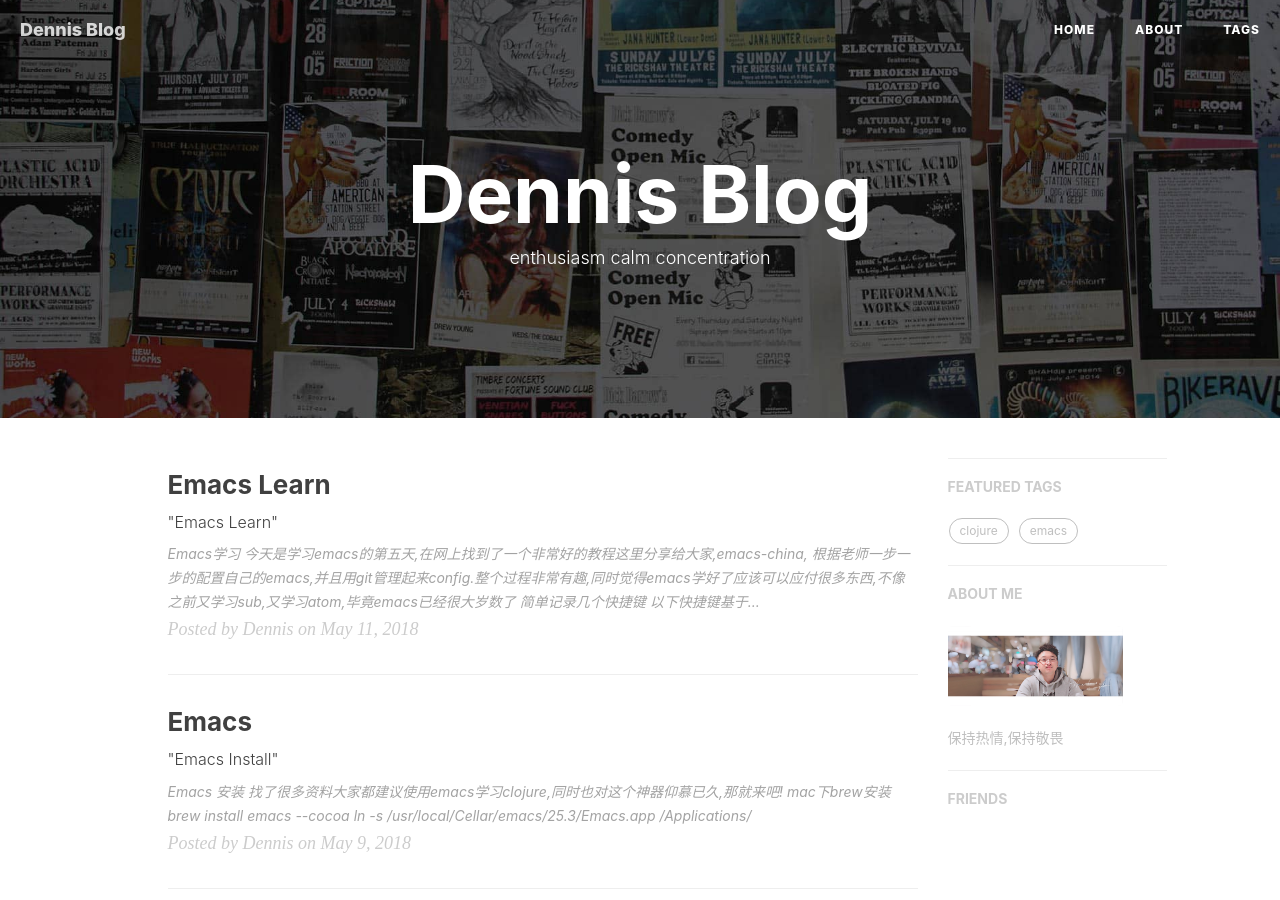
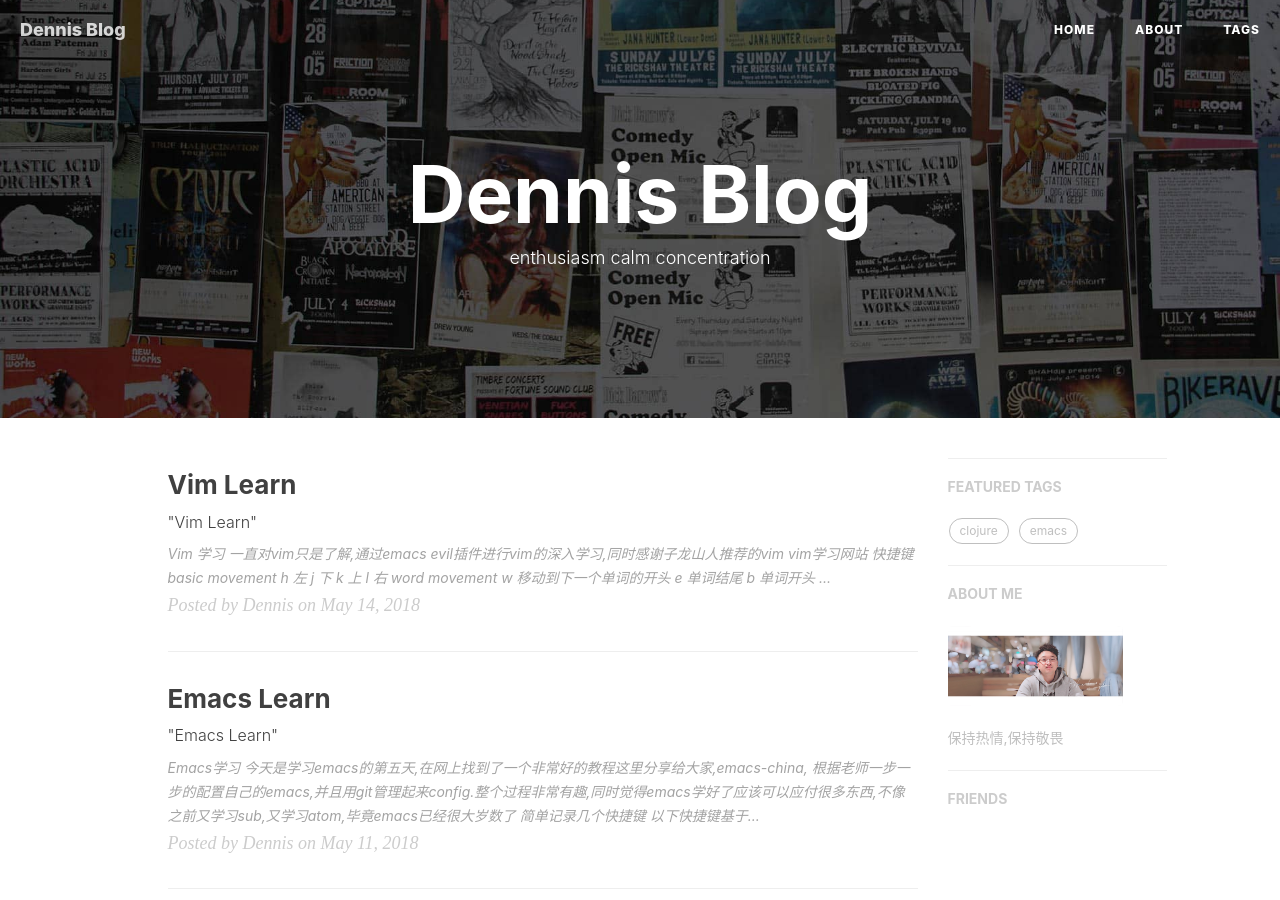
Before and after one commit to dennissky/dennissky.github.io, a Jekyll site: the page built from index.html, in a window 1280 px wide and 900 px high. Built offline with Jekyll 4.4.1, drawn with Linux system fonts in a browser that asks for light colours; nearby versions of some CDN libraries; the list of posts is cut into pages by our own code; comment, search, counter and statistics services are not loaded.

Commit message:
vim 学习

```diff
--- a/_posts/2018-05-11-emacs-study.markdown
+++ b/_posts/2018-05-11-emacs-study.markdown
@@ -50,6 +50,5 @@ tags:
 
 
 
-
 [1]:http://book.emacs-china.org/
 [2]:https://github.com/dennissky/emacs.git
--- /dev/null
+++ b/_posts/2018-05-14-vim-study.markdown
@@ -0,0 +1,95 @@
+---
+layout:     post
+title:      "Vim Learn"
+subtitle:   " \"Vim Learn\""
+date:       2018-05-14 10:37:00
+author:     "Dennis"
+header-img: "img/post-bg-2015.jpg"
+catalog: true
+tags:
+    - vim
+---
+
+## Vim 学习
+
+一直对vim只是了解,通过emacs evil插件进行vim的深入学习,同时感谢子龙山人推荐的vim [vim学习网站][1]
+
+
+### 快捷键
+
+- basic movement
+
+        h 左
+        j 下
+        k 上
+        l 右
+
+- word movement
+
+        w 移动到下一个单词的开头
+        e 单词结尾
+        b 单词开头
+
+- number powered movement
+
+        3w 移动3个数量
+
+- insert text repeatedly
+
+        3igo 会写入3个go
+
+- find a character
+
+        fw  查找f出现位置
+        3fw 查找f出现的第三次位置
+
+- go to matching parentheses
+
+        (a sample) % 匹配
+
+- go to start/end of line
+
+        0 行首
+        $ 行尾
+
+- find word under cursor
+
+        * 查找下一个
+        # 查找上一个
+
+- goto line
+
+        gg 文件头
+        G  文件尾
+        数字+G 跳到某一行
+
+- search,/text with n and N
+
+        mac键盘对应的是/
+        n 上一个
+        N 下一个
+
+- insert new line
+
+        o 在当前行下面插入
+        O 在当前行上面插入
+
+- removing character
+
+        x 删除
+        X 保留当前字符,向前删除
+
+- replacing letter under cursor
+
+        r 替换
+
+- deleting
+
+        d 删除
+        可以与word movement配合使用
+
+- repetition with .
+
+        . 重复之前的命令
+
+[1]:http://www.openvim.com/
```
